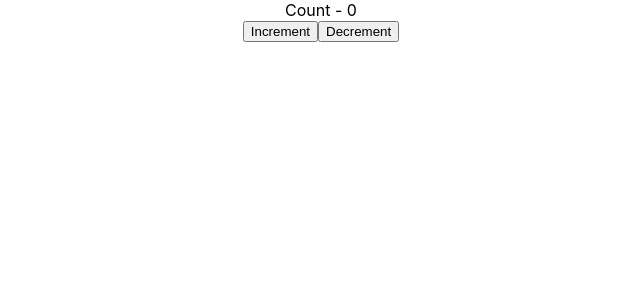
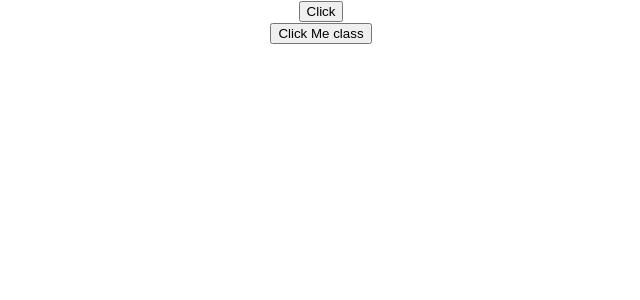
Before and after one commit to RayhanAdii/raw-learn-react, a React (Create React App) app in the folder hello-world/: page / in a window 1280 px wide. Shown: the top 300 px of the page, without its empty margins (319-959 px from the left). Built offline with nearby package versions, Linux system fonts and the light colour scheme.

Commit message:
Learn event handling, file: FunctionClick and ClassClick

```diff
--- a/hello-world/src/App.js
+++ b/hello-world/src/App.js
@@ -5,14 +5,18 @@
 import Hello from './components/Hello';
 import Message from './components/Message';
 import Counter from './components/Counter';
+import FunctionClick from './components/FunctionClick';
+import ClassClick from './components/ClassClick';
 
 function App() {
   return (
     <div className="App">
-
+      <FunctionClick></FunctionClick>
+      <ClassClick></ClassClick>
+      {/*
       <Counter/>
 
-      {/*<Message></Message>
+      <Message></Message>
 
       <Greet name ="Rayhan" heroName ="RayhanMan">
         Masnya ini adalah MC
--- /dev/null
+++ b/hello-world/src/components/ClassClick.js
@@ -0,0 +1,20 @@
+import React, { Component } from 'react'
+
+// learn Event Handling on Class
+
+class ClassClick extends Component {
+
+  clickHandler(){
+    console.log('class clicked')
+  }
+
+  render() {
+    return (
+      <div>
+        <button onClick={this.clickHandler}>Click Me class</button>
+      </div>
+    )
+  }
+}
+
+export default ClassClick
--- /dev/null
+++ b/hello-world/src/components/FunctionClick.js
@@ -0,0 +1,18 @@
+import React from 'react'
+
+// Learn event handling for function
+
+function FunctionClick() {
+
+  function clickHandler(){
+    console.log("button clicked")
+  }
+
+  return (
+    <div>
+      <button onClick={clickHandler}>Click</button>
+    </div>
+  )
+}
+
+export default FunctionClick
--- a/hello-world/src/components/Greet.js
+++ b/hello-world/src/components/Greet.js
@@ -28,22 +28,24 @@
 // if you want to destructure the props, do this
 const Greet1 = (props) => {
     const{name, heroName} = props
-    console.log(props);
+    //console.log(props);
     return (
     <div>
         <h1>Hello {name} a.k.a {heroName}</h1>
-        {props.children}
+        {//props.children
+        }
     </div>
     )
 }
 
 // or this
 const Greet2 = ({name, heroName}) => {
-    console.log(props);
+    //console.log(props);
     return (
     <div>
         <h1>Hello {name} a.k.a {heroName}</h1>
-        {props.children}
+        {//props.children
+        }
     </div>
     )
 }
--- a/hello-world/src/components/Welcome.js
+++ b/hello-world/src/components/Welcome.js
@@ -16,7 +16,7 @@
 class Welcome1 extends Component {
     render(){
         const {name, heroName} = this.props
-        //for state
+        // for state
         // const {state1,state2} = this.state
         return <h1>Welcome {name} aka {heroName}</h1>
     }
```
